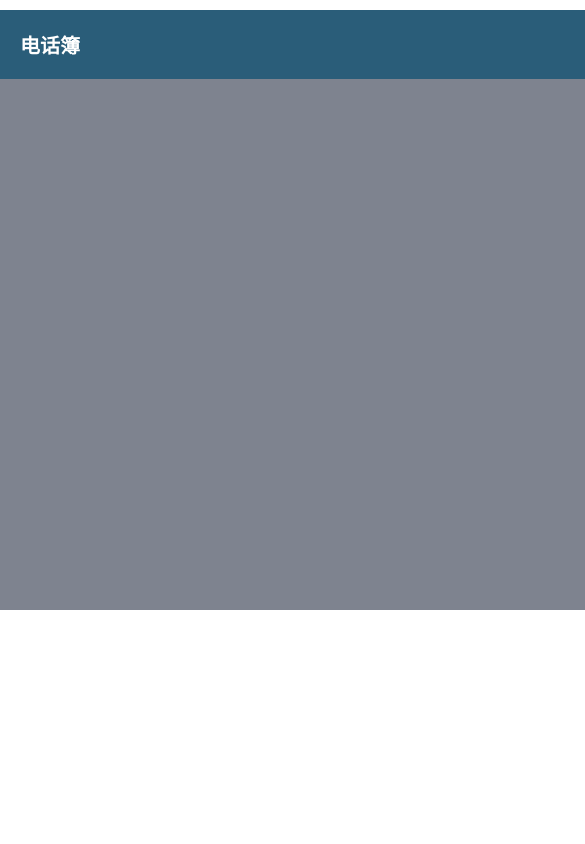
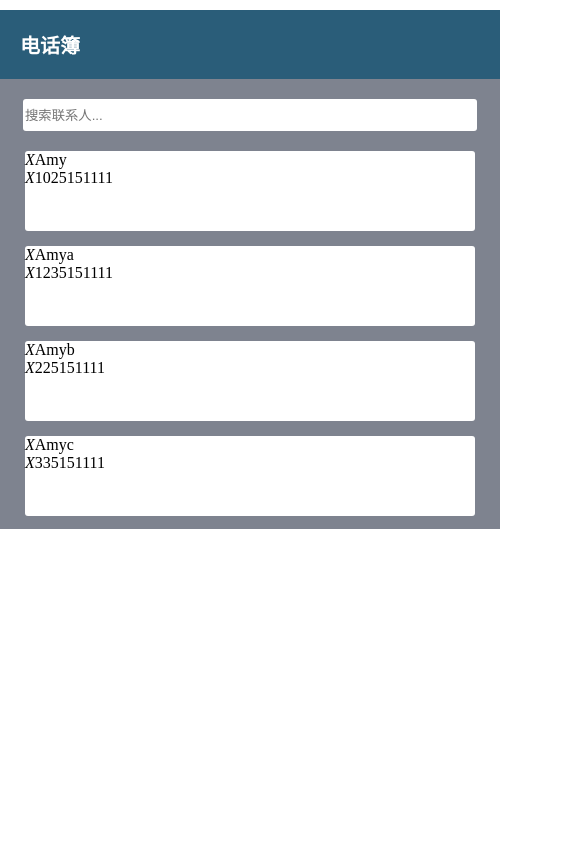
Before and after one commit to YANCYASD/ifebaidu, a plain HTML site: page day-04-phoneBook/index.html in a window 390 px wide. Shown: the whole page, 585 px wide, since content can reach past the window. Drawn offline with Linux system fonts and the light colour scheme.

Commit message:
complete phonebook

```diff
--- a/day-04-phoneBook/index.html
+++ b/day-04-phoneBook/index.html
@@ -1,18 +1,42 @@
 <!DOCTYPE html>
 <html lang="zn-cn">
   <head>
-    <meta charset="UTF-8">
-    <meta http-equiv="X-UA-Compatible" content="IE=edge">
-    <meta name="viewport" content="width=device-width, initial-scale=1.0">
+    <meta charset="UTF-8" />
+    <meta http-equiv="X-UA-Compatible" content="IE=edge" />
+    <meta name="viewport" content="width=device-width, initial-scale=1.0" />
     <title>Document</title>
-    <link rel="stylesheet" href="style.css">
+    <link rel="stylesheet" href="style.css" />
   </head>
   <body>
     <div class="main">
       <div class="title">
         <span>电话簿</span>
       </div>
-        <div class="list"></div>
+      <div class="list">
+        <input type="text" placeholder="搜索联系人..." />
+        <ul>
+          <!-- <li>
+            <i>X</i><span>Amy</span>
+            <div><i>X</i><span>123456789</span></div>
+          </li>
+          <li>
+            <i>X</i><span>Amy</span>
+            <div><i>X</i><span>123456789</span></div>
+          </li>
+          <li>
+            <i>X</i><span>Amy</span>
+            <div><i>X</i><span>123456789</span></div>
+          </li>
+          <li>
+            <i>X</i><span>Amy</span>
+            <div><i>X</i><span>123456789</span></div>
+          </li>
+          <li>
+            <i>X</i><span>Amy</span>
+            <div><i>X</i><span>123456789</span></div>
+          </li> -->
+        </ul>
+      </div>
     </div>
   </body>
   <script src="./index.js"></script>
--- a/day-04-phoneBook/index.js
+++ b/day-04-phoneBook/index.js
@@ -0,0 +1,49 @@
+var input = document.querySelector("input");
+
+var data = [
+  { name: "Amy", phone: "1025151111" },
+  { name: "Amya", phone: "1235151111" },
+  { name: "Amyb", phone: "225151111" },
+  { name: "Amyc", phone: "335151111" },
+  { name: "Amyd", phone: "445151111" },
+  { name: "Amye", phone: "555151111" },
+  { name: "Amyf", phone: "6665151111" },
+  { name: "Amyg", phone: "2345151111" },
+  { name: "Amyh", phone: "1555151111" },
+  { name: "Amyi", phone: "1455151111" },
+];
+
+function initList(list) {
+  var ul = document.querySelector(".list ul");
+  var LIST = document.querySelector(".list");
+  ul.innerHTML = "";
+  list.forEach((element) => {
+    var li = document.createElement("li");
+    var i1 = document.createElement("i");
+    i1.innerHTML = "X";
+    var i2 = document.createElement("i");
+    i2.innerHTML = "X";
+    var nameSpan = document.createElement("span");
+    var phoneSpan = document.createElement("span");
+    nameSpan.innerHTML = element.name;
+    phoneSpan.innerHTML = element.phone;
+    var div = document.createElement("div");
+    div.append(i1);
+    div.append(phoneSpan);
+    li.append(i2);
+    li.append(nameSpan);
+    li.append(div);
+    ul.append(li);
+  });
+}
+
+initList(data);
+
+input.addEventListener("input", (e) => {
+  console.log(e.target.value);
+  let s = e.target.value;
+  let newList = data.filter((item) => {
+    return item.name.includes(s) || item.phone.includes(s);
+  });
+  initList(newList);
+});
--- a/day-04-phoneBook/style.css
+++ b/day-04-phoneBook/style.css
@@ -4,9 +4,12 @@ body {
   box-sizing: border-box;
 }
 
+li {
+  list-style: none;
+}
+
 .main {
-    width: 600px;
-    height: 600px;
+  width: 500px;
   background-color: #7e838f;
   margin: 10px auto;
 }
@@ -21,5 +24,37 @@ body {
   font-size: 20px;
 }
 .list {
-    height: 100%;
+  height: 450px;
+  display: flex;
+  flex-direction: column;
+  align-items: center;
+  overflow-y: scroll;
 }
+
+.list ul {
+    width: 90%;
+    display: flex;
+    flex-direction: column;
+  align-items: center;
+  margin: 0;
+  padding: 0;
+
+}
+
+.list input {
+  width: 90%;
+  flex-shrink: 0;
+  height: 30px;
+  margin: 20px 0;
+  border-radius: 3px;
+  border: 0;
+  outline: none;
+}
+
+.list li {
+    width: 100%;
+  height: 80px;
+  background-color: #fff;
+  margin-bottom: 15px;
+  border-radius: 3px;
+}
```
Lines whose indentation alone changed are shown as unchanged.
